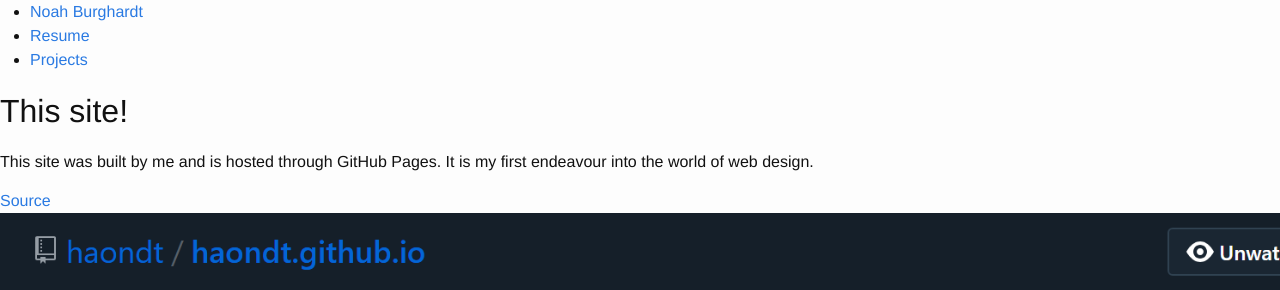
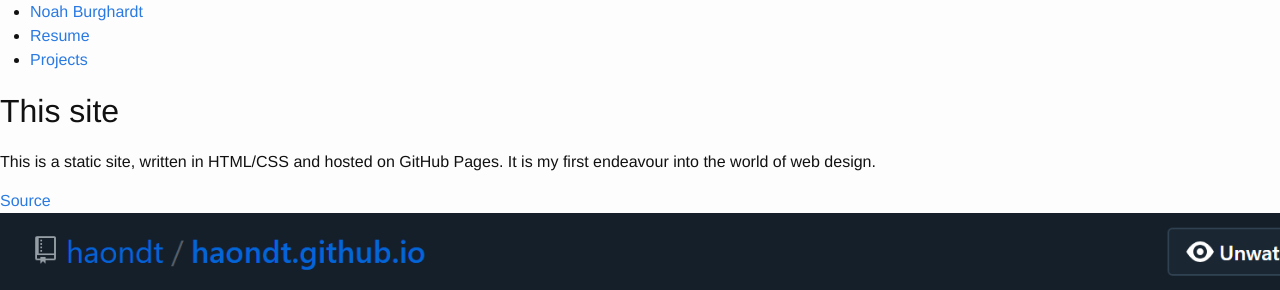
Before and after one commit to haondt/haondt.github.io, a Jekyll site: the page pages/projects/projects.html, which Jekyll copies as it is, in a window 1280 px wide. Shown: the top 290 px of the page. Built offline with Jekyll 4.4.1, drawn with Linux system fonts in a browser that asks for light colours.

Commit message:
setup project formatting css

```diff
--- a/pages/projects/projects.html
+++ b/pages/projects/projects.html
@@ -16,8 +16,8 @@
 	</head>
 	<body><div class="projectContent">
 		<div class="smallContent">
-			<h1>This site!</h1>
-			<p>This site was built by me and is hosted through GitHub Pages.
+			<h1>This site</h1>
+			<p>This is a static site, written in HTML/CSS and hosted on GitHub Pages.
 			It is my first endeavour into the world of web design.</p>
 			<a href="https://github.com/haondt/haondt.github.io">Source</a>
 		</div>
```
Also changed, not shown: css/main.css (+31 -10 lines).
